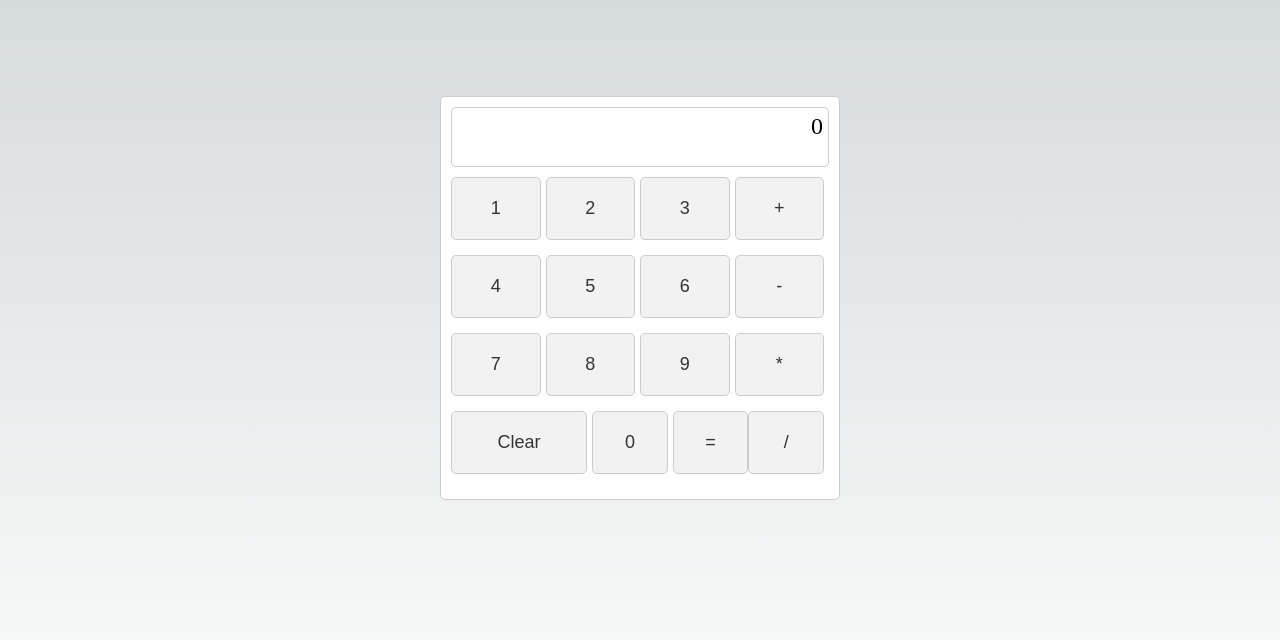
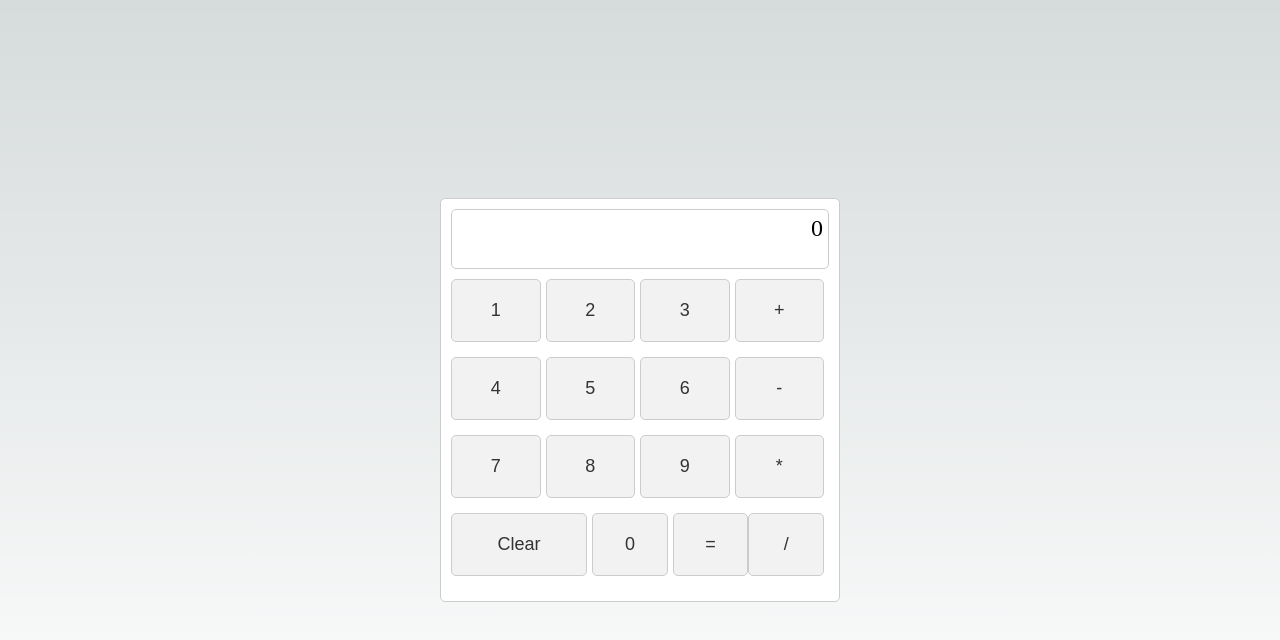
Before and after one commit to Mojakun/push-notification-sandbox, a Next.js app: page / in a window 1280 px wide. Shown: the top 640 px of the page. Built offline with nearby package versions, Linux system fonts and the light colour scheme.

Commit message:
もう少しスタイルを修正

```diff
--- a/src/styles/Home.module.css
+++ b/src/styles/Home.module.css
@@ -1,9 +1,8 @@
 .main {
   display: flex;
   flex-direction: column;
-  justify-content: space-between;
+  justify-content: center;
   align-items: center;
-  padding: 6rem;
   min-height: 100vh;
 }
 
@@ -97,7 +96,7 @@
 
 .center::before,
 .center::after {
-  content: '';
+  content: "";
   left: 50%;
   position: absolute;
   filter: blur(45px);
@@ -125,7 +124,7 @@
 
 .thirteen::before,
 .thirteen::after {
-  content: '';
+  content: "";
   position: absolute;
   z-index: -1;
 }
```
